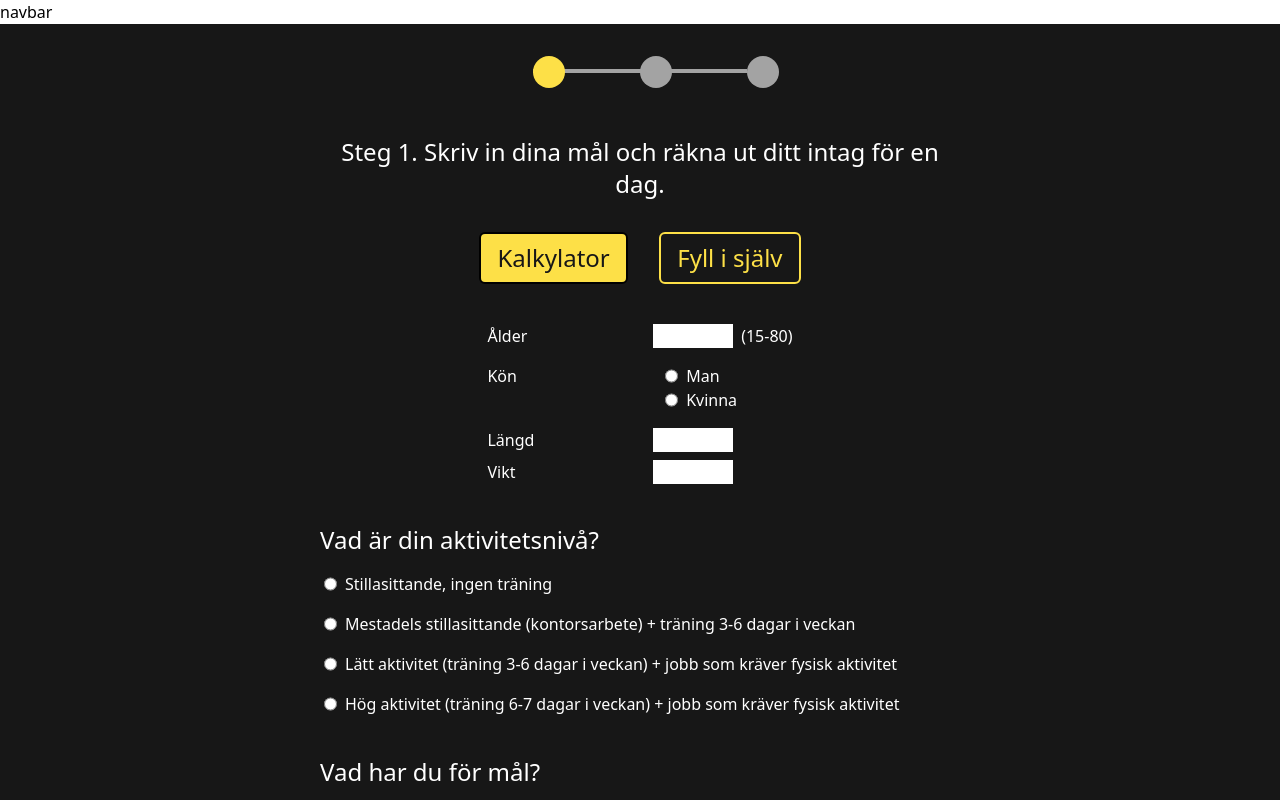
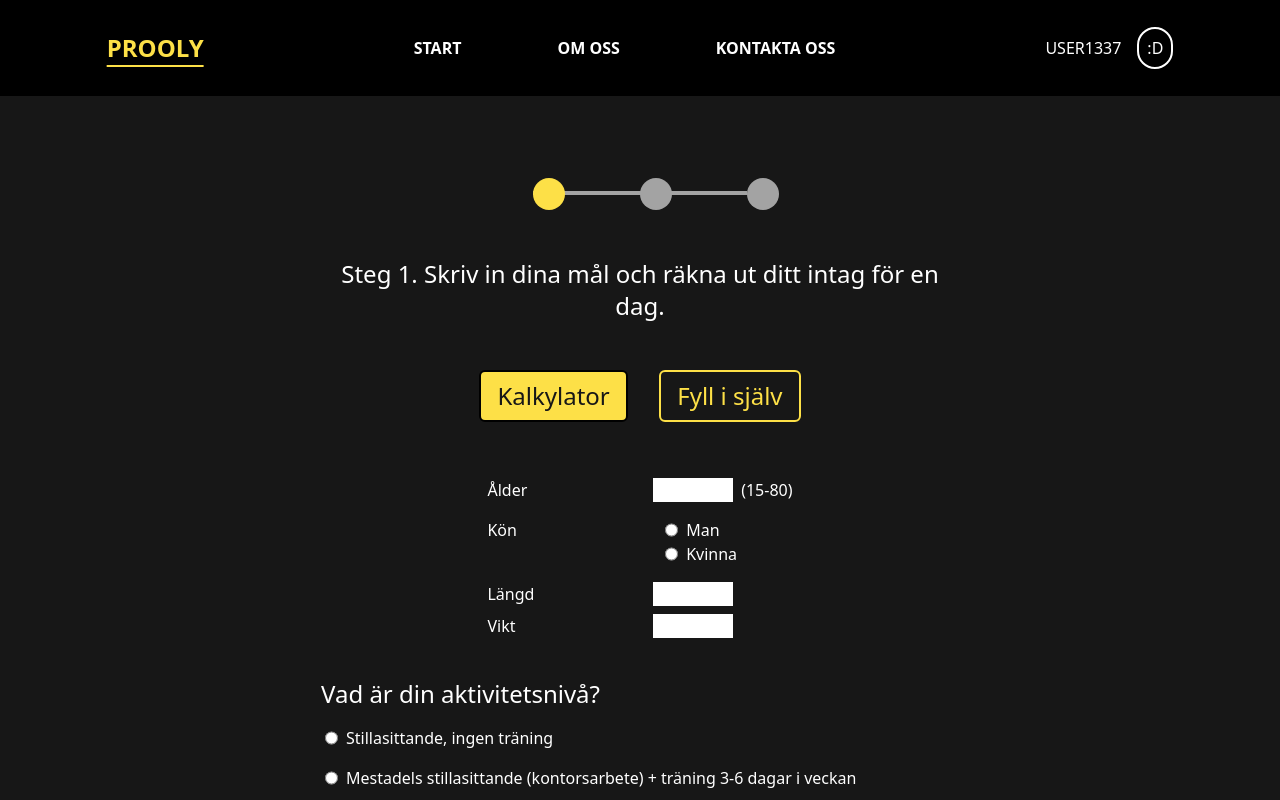
Before and after one commit to kouznetsov1/prooly, a Next.js app: page /calculator in a window 1280 px wide. Shown: the top 800 px of the page. Built offline with nearby package versions, Linux system fonts and the light colour scheme.

Commit message:
started on a big navbar

```diff
--- a/components/navbar.tsx
+++ b/components/navbar.tsx
@@ -18,13 +18,37 @@ export default function NavBar() {
   );
 }
 
-function BigScreenNavbar() {
+const BigScreenNavbar = (): JSX.Element => {
+  var data: NavbarProps[] = [
+    { url: "/", name: "Start" },
+    { url: "/about", name: "Om oss" },
+    { url: "/contact", name: "Kontakta oss" },
+  ];
   return (
-    <div>
-      <p>navbar</p>
+    <div className="h-24 bg-black flex">
+      <div className="w-5/6 flex items-center justify-between m-auto">
+        <div>
+          <span className="underline underline-offset-8 text-yellow-300 text-2xl font-extrabold">
+            PROOLY
+          </span>
+        </div>
+        <div className="text-white">
+          {data.map((item) => (
+            <Link href={item.url}>
+              <button className="mx-12 uppercase font-bold text-center m-auto transition hover:text-yellow-300 hover:-translate-y-1">
+                {item.name}
+              </button>
+            </Link>
+          ))}
+        </div>
+        <div className="text-white space-x-4">
+          <span className="">USER1337</span>
+          <span className="border-2 border-white rounded-full p-2">{":D"}</span>
+        </div>
+      </div>
     </div>
   );
-}
+};
 
 function MobileNavbar() {
   return (
--- a/pages/calculator.tsx
+++ b/pages/calculator.tsx
@@ -8,7 +8,9 @@ export default function CalorieCalculator() {
   const [finishCalculator, setFinishCalculator] = useState(false);
 
   return (
-    <div className="bg-neutral-900 min-h-screen">
+    <div className="bg-neutral-900 min-h-screen border-2 border-neutral-900">
+      {/* Try to fix without using a border, margin makes a white line between content and header */}
+      <div className="my-12">
         <div className="flex justify-center">
           <Stepper steps={3} currentStep={1} />
         </div>
@@ -31,6 +33,7 @@ export default function CalorieCalculator() {
           </div>
         )}
       </div>
+    </div>
   );
 }
 
@@ -46,7 +49,7 @@ interface CalculatorButtonsProps {
 // This is the buttons that change mode for the calculator
 const CalculatorButtons = (props: CalculatorButtonsProps) => {
   return (
-    <div className="w-96 flex justify-evenly m-auto my-8">
+    <div className="w-96 flex justify-evenly m-auto my-12">
       {props.useCalculator ? (
         <button
           className="bg-yellow-300 text-neutral-900 border-2 py-2 px-4 rounded-md text-2xl border-black"
```
Lines whose indentation alone changed are shown as unchanged.
